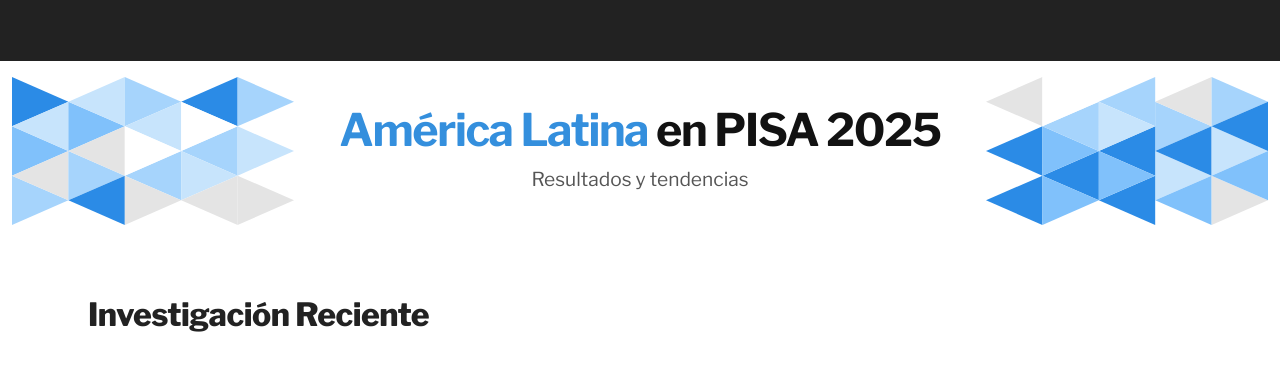
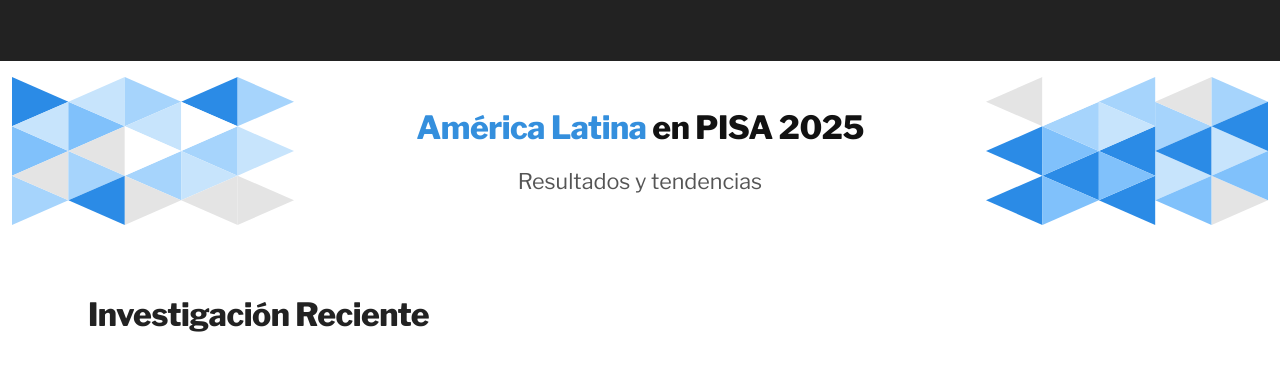
Before and after one commit to aganimian/my-website, a plain HTML site: page es/index.html in a window 1280 px wide. Shown: the part 661-1038 px from the top of the page. Drawn offline with nearby package versions, Linux system fonts and the light colour scheme.

Commit message:
Match PISA banner typography to homepage headings and bio

```diff
--- a/es/index.html
+++ b/es/index.html
@@ -327,9 +327,9 @@
         }
         .pisa-banner:focus-visible { outline: 3px solid #348fdd; outline-offset: -3px; }
         .pisa-banner-label { display: block; font-size: .75rem; font-weight: 600; margin-bottom: .75rem; color: #555; }
-        .pisa-banner-title { display: block; font-size: clamp(1rem, 3.5vw, 3rem); font-weight: 700; line-height: 1.04; letter-spacing: -.03em; white-space: nowrap; }
+        .pisa-banner-title { display: block; font-family: 'Libre Franklin', sans-serif; font-size: clamp(1rem, 3.5vw, 2rem); font-weight: 800; line-height: 1.6; letter-spacing: -0.5px; white-space: nowrap; }
         .pisa-banner-title span { display: inline; color: #348fdd; }
-        .pisa-banner-subtitle { display: block; margin-top: .65rem; font-size: 1.2rem; font-weight: 400; color: #555; }
+        .pisa-banner-subtitle { display: block; margin-top: .65rem; font-family: 'Libre Franklin', sans-serif; font-size: 1.35rem; font-weight: 400; line-height: 1.65; color: #555; }
         .pisa-banner-action { display: block; font-size: .95rem; font-weight: 700; color: #348fdd; }
         .pisa-banner:hover .pisa-banner-action { text-decoration: underline; }
         @media (max-width: 600px) {
```
Also changed, not shown: index.html (+2 -2 lines).
